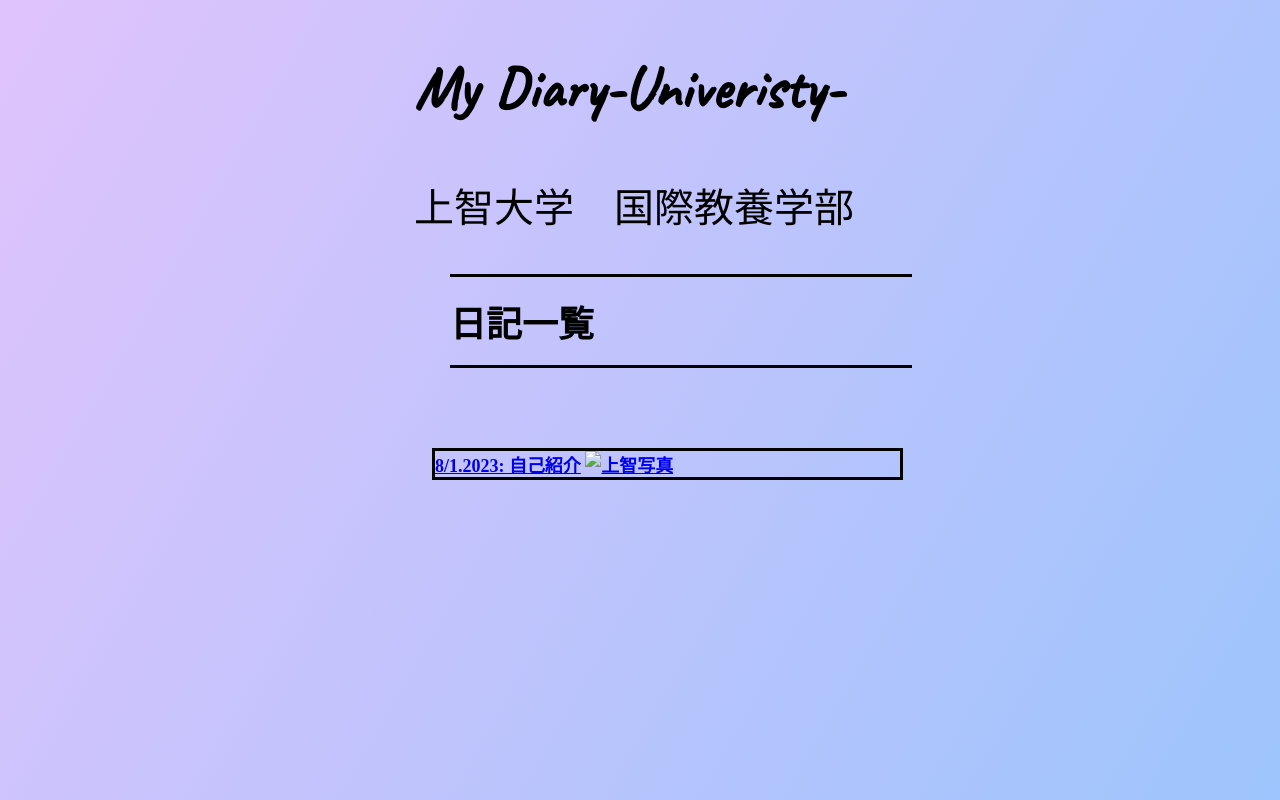
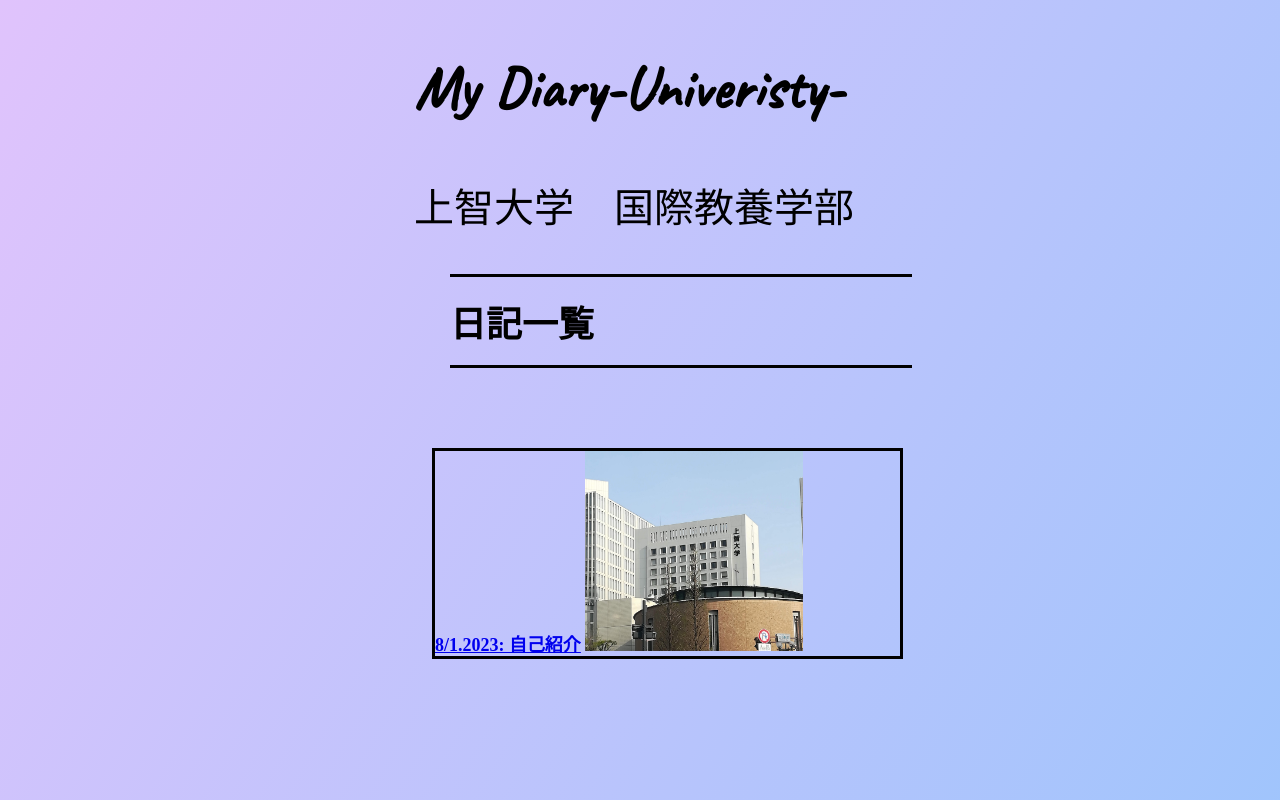
Before and after one commit to n-universitydiary/welcome, a plain HTML site: page index.html in a window 1280 px wide. Shown: the top 800 px of the page. Drawn offline with Linux system fonts and the light colour scheme; a web font is replaced by a local one.

Commit message:
Update index.html

```diff
--- a/index.html
+++ b/index.html
@@ -22,7 +22,7 @@
 
       <a href="diary1.html" >8/1.2023: 自己紹介</a>
 
-      <a href="diary1.html"><img src="image/IMG_20210401_154057.jpg"　width="300" height="200" alt="上智写真"></a>
+      <a href="diary1.html"><img src="https://github.com/n-universitydiary/welcome/blob/main/IMG_20210401_154057.jpg?raw=true" height="200" alt="上智写真"></a>
 
 
    </div>
```
